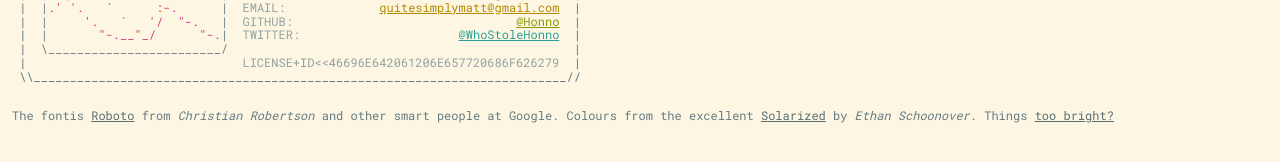
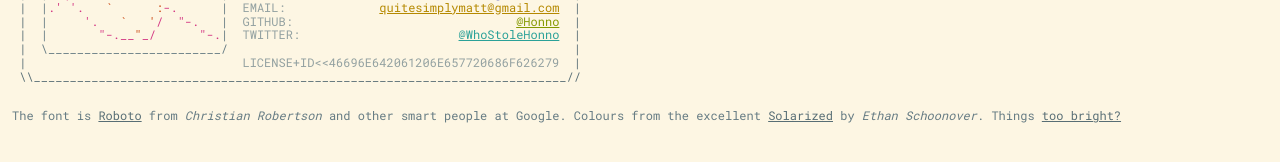
Before and after one commit to honno/honno.github.io, a Jekyll site: the page built from index.md, in a window 1280 px wide. Shown: the part 244-406 px from the top of the page. Built offline with Jekyll 4.4.1, drawn with Linux system fonts in a browser that asks for light colours.

Commit message:
I really shouldnt be testing on gh...

```diff
--- a/index.md
+++ b/index.md
@@ -5,4 +5,4 @@ title: Matthew Barber Says Hello
 
 {% include card.html %}
 
-The fontis [Roboto](https://fonts.google.com/specimen/Roboto) from *Christian Robertson* and other smart people at Google. Colours from the  excellent [Solarized](http://ethanschoonover.com/solarized) by *Ethan Schoonover*. Things <a id="toggle" style="cursor: pointer">too bright?</a>
+The font is [Roboto](https://fonts.google.com/specimen/Roboto) from *Christian Robertson* and other smart people at Google. Colours from the  excellent [Solarized](http://ethanschoonover.com/solarized) by *Ethan Schoonover*. Things <a id="toggle" style="cursor: pointer">too bright?</a>
```
